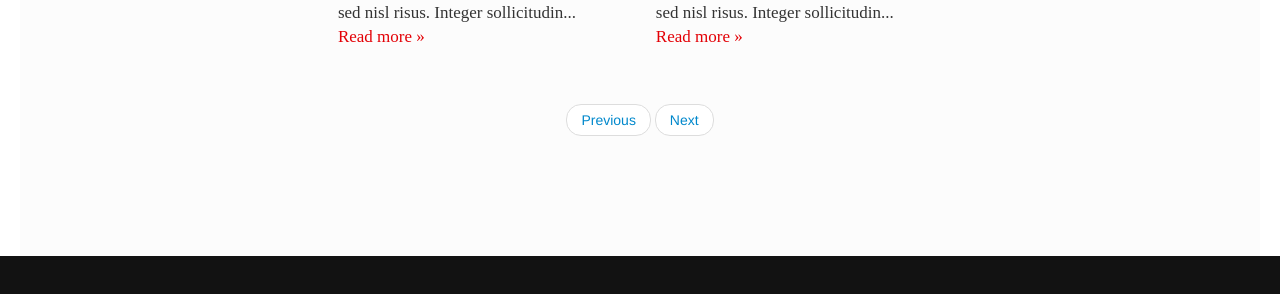
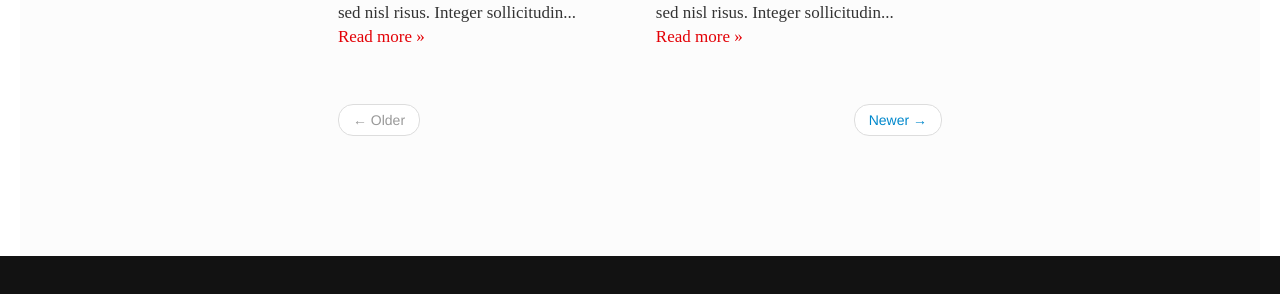
Before and after one commit to wovchko/inklings, a Jekyll site: the page built from index.html, in a window 1280 px wide. Shown: the part 1255-1549 px from the top of the page. Built offline with Jekyll 4.4.1, drawn with Linux system fonts in a browser that asks for light colours; Markdown is read by kramdown in place of the engine named in the settings; the list of posts is cut into pages by our own code.

Commit message:
Playing with pacement of pagination buttons

```diff
--- a/_layouts/default.html
+++ b/_layouts/default.html
@@ -34,11 +34,20 @@
         <div class="span3"></div>
       </div>
       <div class="row-fluid recent">
-          {{ content }}
-          <ul class="pager">
-           <li><a href="#">Previous</a></li>
-           <li><a href="#">Next</a></li>
-         </ul>
+        {{ content }}
+        <div class="row-fluid">
+          <div class="span6 offset3">
+            <ul class="pager">
+              <li class="previous disabled">
+                <a href="#">&larr; Older</a>
+              </li>
+              <li class="next">
+                <a href="#">Newer &rarr;</a>
+              </li>
+            </ul>
+          </div>
+          <div class="span3"></div>
+        </div>
       </div>
     </div>
     <div class="row-fluid hidden-phone hidden-tablet footer">
```
